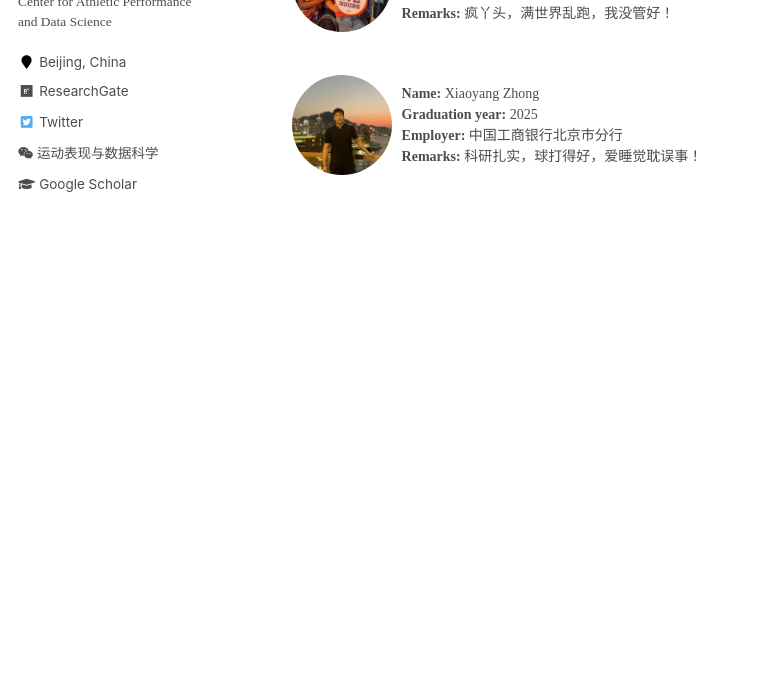
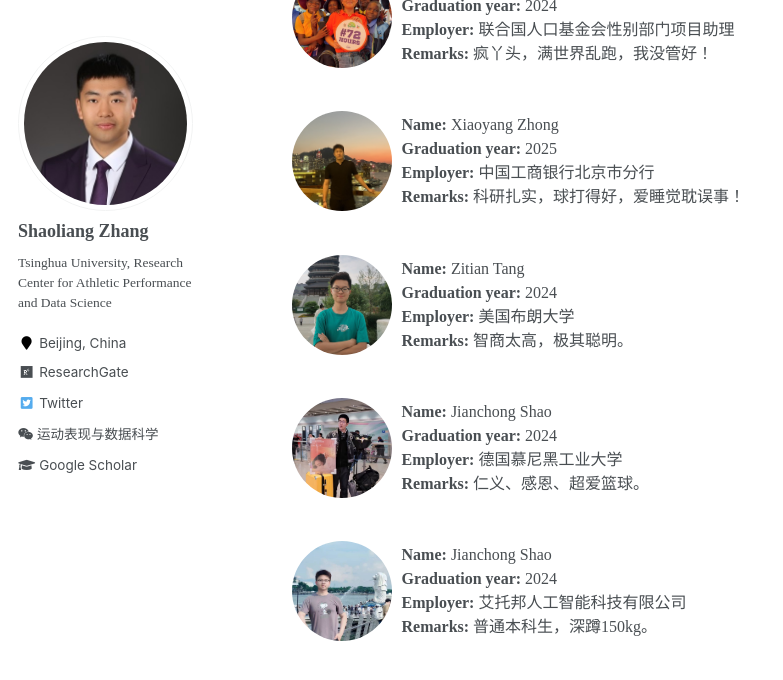
Before and after one commit to sportssuper/ZSL, a Jekyll site: the page built from _pages/graduates.md, in a window 1280 px wide and 900 px high, scrolled down 832 px. Shown: the top 680 px of the window, without its empty margins (0-783 px from the left). Built offline with Jekyll 4.4.1, drawn with Linux system fonts in a browser that asks for light colours; a script that is not in the unit is left out; before the commit the page ends 1443 px from its top, so only the background shows below that.

Commit message:
Update graduates.md

```diff
--- a/_pages/graduates.md
+++ b/_pages/graduates.md
@@ -22,7 +22,7 @@
 
 # 学生培养
 
-<div style="position: relative; padding: 25px; background: linear-gradient(to bottom, #fff, #f8f8f8); border-radius: 8px; font-family: 'Times New Roman', Times, serif; color: #333; line-height: 1.8; box-shadow: 0 1px 1px rgba(0,0,0,0.02);font-size: 14px;">
+<div style="position: relative; padding: 25px; background: linear-gradient(to bottom, #fff, #f8f8f8); border-radius: 8px; font-family: 'Times New Roman', Times, serif; color: #333; line-height: 1.8; box-shadow: 0 1px 1px rgba(0,0,0,0.02);font-size: 16px;">
   <p style="margin: 0 0 20px 0; text-indent: 2em;">
     文章永远写不完，项目总是做不尽。这条求索之路没有尽头，但作为老师，最大的幸福与财富，从不在于发表了多少成果、完成了多少课题，而是看到我的学生们，怀抱理想，脚踏实地，在各自的岗位上默默耕耘、不断奋斗——为中华民族的伟大复兴添砖加瓦。
   </p>
@@ -43,7 +43,7 @@
 
   <!-- lp-->
   <div style="flex-grow: 1;">
-    <p style="margin: 0; line-height: 1.5;font-size: 14px;">
+    <p style="margin: 0; line-height: 1.5;font-size: 16px;">
       <strong>Name: </strong>Peng Lu<br>
       <strong>Graduation year: </strong>2023<br>
       <strong>Employer: </strong>政府公务人员<br>
@@ -61,7 +61,7 @@
 
   <!-- hjx-->
   <div style="flex-grow: 1;">
-    <p style="margin: 0; line-height: 1.5;font-size: 14px;">
+    <p style="margin: 0; line-height: 1.5;font-size: 16px;">
       <strong>Name: </strong>Jiaxiao Han<br>
       <strong>Graduation year: </strong>2024<br>
       <strong>Employer: </strong>政府公务人员<br>
@@ -80,7 +80,7 @@
 
   <!-- Danluona Rong-->
   <div style="flex-grow: 1;">
-    <p style="margin: 0; line-height: 1.5;font-size: 14px;">
+    <p style="margin: 0; line-height: 1.5;font-size: 16px;">
       <strong>Name: </strong>Danluona Rong<br>
       <strong>Graduation year: </strong>2024<br>
       <strong>Employer: </strong>内蒙古银行总行<br>
@@ -99,7 +99,7 @@
 
   <!-- Li Yan-->
   <div style="flex-grow: 1;">
-    <p style="margin: 0; line-height: 1.5;font-size: 14px;">
+    <p style="margin: 0; line-height: 1.5;font-size: 16px;">
       <strong>Name: </strong>Li Yan<br>
       <strong>Graduation year: </strong>2024<br>
       <strong>Employer: </strong>联合国人口基金会性别部门项目助理<br>
@@ -119,7 +119,7 @@
 
   <!-- Xiaoyang Zhong-->
   <div style="flex-grow: 1;">
-    <p style="margin: 0; line-height: 1.5;font-size: 14px;">
+    <p style="margin: 0; line-height: 1.5;font-size: 16px;">
       <strong>Name: </strong>Xiaoyang Zhong<br>
       <strong>Graduation year: </strong>2025<br>
       <strong>Employer: </strong>中国工商银行北京市分行<br>
@@ -127,3 +127,61 @@
     </p>
   </div>
 </div>
+
+
+ <!--tzt-->
+<div class='paper-box' style="display: flex; align-items: center; gap: 10px; padding: 10px;">
+  <!-- img r -->
+  <div style="width: 100px; height: 100px; border-radius: 50%; overflow: hidden; flex-shrink: 0;">
+    <img src='https://sportssuper.github.io/ZSL/assets/images/tzt.jpg' alt="lp" style="width: 100%; height: 100%; object-fit: cover;">
+  </div>
+
+  <!-- tzt-->
+  <div style="flex-grow: 1;">
+    <p style="margin: 0; line-height: 1.5;font-size: 16px;">
+      <strong>Name: </strong>Zitian Tang<br>
+      <strong>Graduation year: </strong>2024<br>
+      <strong>Employer: </strong>美国布朗大学<br>
+      <strong>Remarks: </strong>智商太高，极其聪明。
+    </p>
+  </div>
+</div>
+
+
+ <!--sjc-->
+<div class='paper-box' style="display: flex; align-items: center; gap: 10px; padding: 10px;">
+  <!-- img r -->
+  <div style="width: 100px; height: 100px; border-radius: 50%; overflow: hidden; flex-shrink: 0;">
+    <img src='https://sportssuper.github.io/ZSL/assets/images/sjc.jpg' alt="lp" style="width: 100%; height: 100%; object-fit: cover;">
+  </div>
+
+  <!-- tzt-->
+  <div style="flex-grow: 1;">
+    <p style="margin: 0; line-height: 1.5;font-size: 16px;">
+      <strong>Name: </strong>Jianchong Shao<br>
+      <strong>Graduation year: </strong>2024<br>
+      <strong>Employer: </strong>德国慕尼黑工业大学<br>
+      <strong>Remarks: </strong>仁义、感恩、超爱篮球。
+    </p>
+  </div>
+</div>
+
+
+
+ <!--cyh-->
+<div class='paper-box' style="display: flex; align-items: center; gap: 10px; padding: 10px;">
+  <!-- img r -->
+  <div style="width: 100px; height: 100px; border-radius: 50%; overflow: hidden; flex-shrink: 0;">
+    <img src='https://sportssuper.github.io/ZSL/assets/images/hcy.jpg' alt="lp" style="width: 100%; height: 100%; object-fit: cover;">
+  </div>
+
+  <!-- cyh-->
+  <div style="flex-grow: 1;">
+    <p style="margin: 0; line-height: 1.5;font-size: 16px;">
+      <strong>Name: </strong>Jianchong Shao<br>
+      <strong>Graduation year: </strong>2024<br>
+      <strong>Employer: </strong>艾托邦人工智能科技有限公司<br>
+      <strong>Remarks: </strong>普通本科生，深蹲150kg。
+    </p>
+  </div>
+</div>
```
